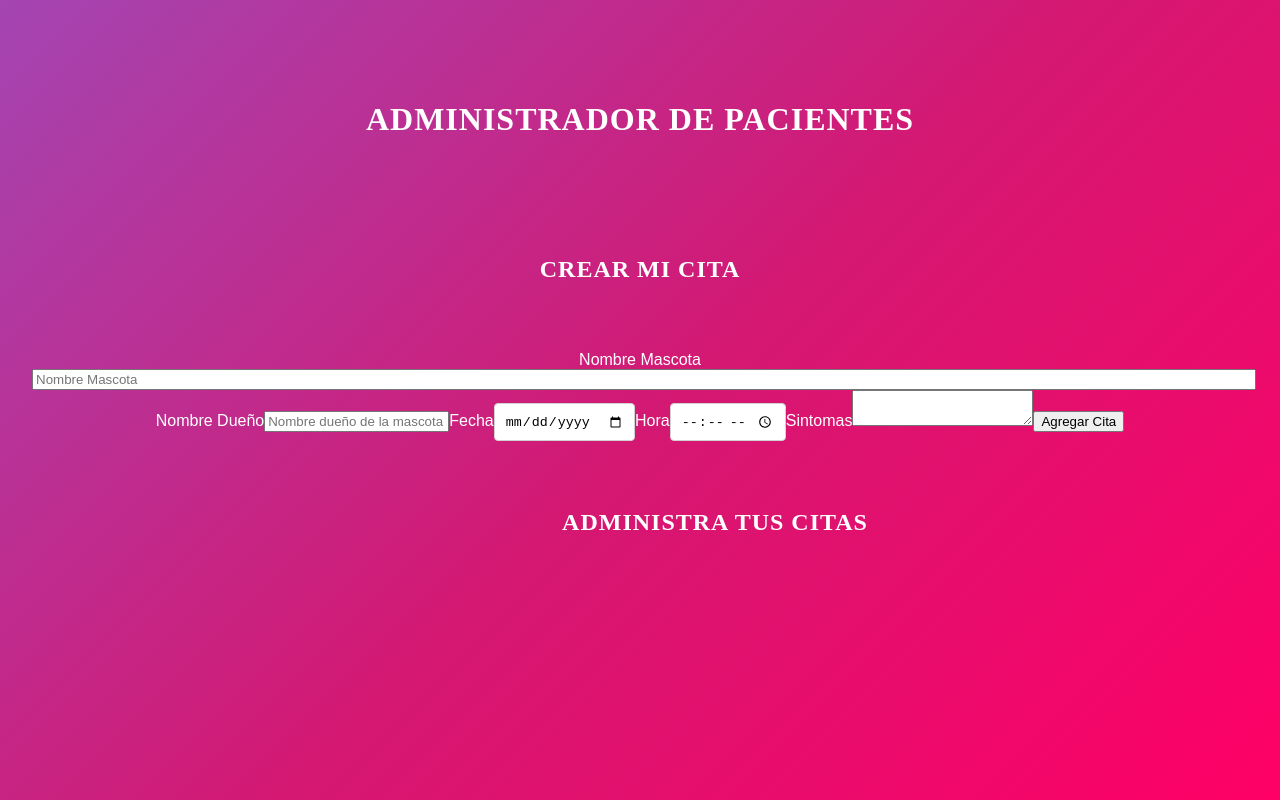
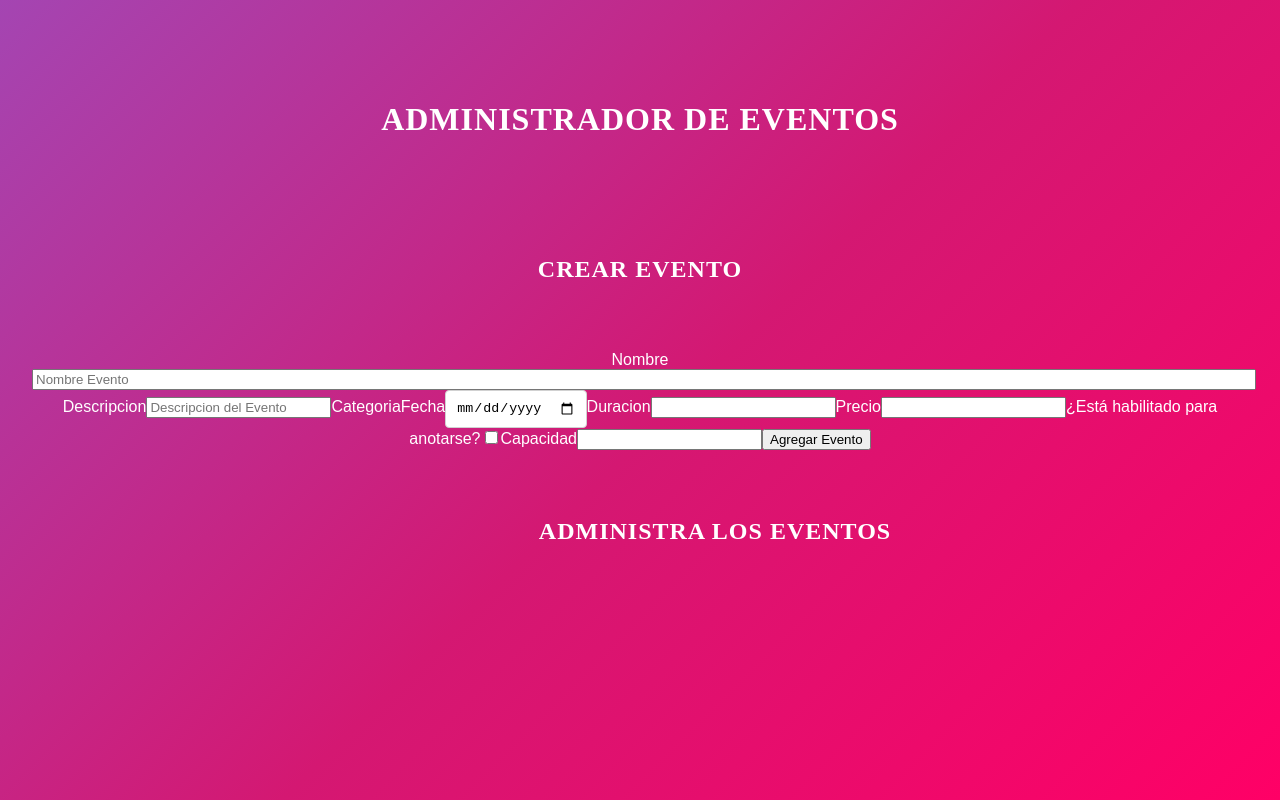
Before and after one commit to LucianaDominguez/TP_Eventos_Front, a React (Vite) app: page / in a window 1280 px wide. Shown: the top 800 px of the page. Built offline with nearby package versions, Linux system fonts and the light colour scheme.

Commit message:
cambio todo a eventos

```diff
--- a/src/App.jsx
+++ b/src/App.jsx
@@ -1,36 +1,36 @@
 import React, { useState, useEffect } from 'react';
 import Formulario from './components/Formulario';
-import ListadoCitas from './components/Citas/ListadoCitas';
+import ListadoEventos from './components/Eventos/ListadoEventos';
 import './App.css';
 
 function App() {
-  const [citas, setCitas] = useState(() => {
+  const [eventos, setEventos] = useState(() => {
     try {
-      const citasGuardadas = localStorage.getItem('citas');
-      const parsed = JSON.parse(citasGuardadas);
+      const eventosGuardados = localStorage.getItem('eventos');
+      const parsed = JSON.parse(eventosGuardados);
       return Array.isArray(parsed) ? parsed : [];
     } catch (error) {
-      console.error("Error al cargar citas desde localStorage:", error);
+      console.error("Error al cargar eventos desde localStorage:", error);
       return [];
     }
   });
 
   useEffect(() => {
-    localStorage.setItem('citas', JSON.stringify(citas));
-  }, [citas]);
+    localStorage.setItem('eventos', JSON.stringify(eventos));
+  }, [eventos]);
 
-  const eliminarCita = (index) => {
-    const nuevasCitas = [...citas];
-    nuevasCitas.splice(index, 1);
-    setCitas(nuevasCitas);
+  const eliminarEventos = (index) => {
+    const nuevosEventos = [...eventos];
+    nuevosEventos.splice(index, 1);
+    setEventos(nuevosEventos);
   };
 
   return (
     <div className="container">
-      <h1>Administrador de Pacientes</h1>
+      <h1>Administrador de Eventos</h1>
       <div className="row">
-        <Formulario setCitas={setCitas} citas={citas} />
-        <ListadoCitas citas={citas} eliminarCita={eliminarCita} />
+        <Formulario setEventos={setEventos} eventos={eventos} />
+        <ListadoEventos eventos={eventos} eliminarEventos={eliminarEventos} />
       </div>
     </div>
   );
--- a/src/components/Button.jsx
+++ b/src/components/Button.jsx
@@ -3,7 +3,7 @@ import React from "react";
 function Button ({onClick}) {
     return(
         <>
-        <button onClick={onClick} className="u-full-width button-primary" >Agregar Cita</button>
+        <button onClick={onClick} className="u-full-width button-primary" >Agregar Evento</button>
         </>
     );
 }
--- a/src/components/Citas/Cita.jsx
+++ /dev/null
@@ -1,19 +0,0 @@
-import React from 'react';
-import './Cita.css';
-
-function Cita({ cita, eliminarCita }) {
-  const { nombreMascota, nombreDueño, fecha, hora, sintomas } = cita;
-
-  return (
-    <div className="cita">
-      <p><strong>Mascota:</strong> {nombreMascota}</p>
-      <p><strong>Dueño:</strong> {nombreDueño}</p>
-      <p><strong>Fecha:</strong> {fecha}</p>
-      <p><strong>Hora:</strong> {hora}</p>
-      <p><strong>Síntomas:</strong> {sintomas}</p>
-      <button onClick={eliminarCita} className="button eliminar">Eliminar ×</button>
-    </div>
-  );
-}
-
-export default Cita;
--- a/src/components/Citas/ListadoCitas.jsx
+++ /dev/null
@@ -1,17 +0,0 @@
-import React from 'react';
-import Cita from './Cita';
-
-function ListadoCitas({ citas, eliminarCita }) {
-  return (
-    <>
-      <div style={{ display: 'flex', flexDirection: 'column' }}>
-        <h2 style={{ textAlign: 'center', marginLeft: '150px' }}>Administra tus citas</h2>
-        {citas.map((cita, index) => (
-          <Cita key={index} cita={cita} eliminarCita={() => eliminarCita(index)} />
-        ))}
-      </div>
-    </>
-  );
-}
-
-export default ListadoCitas;
--- /dev/null
+++ b/src/components/Eventos/Evento.jsx
@@ -0,0 +1,24 @@
+import React from 'react';
+import './Evento.css';
+
+function Evento({ evento, eliminarEventos }) {
+  const { nombre, descripcion, categoria, fechaInicio, duracion, precio, habilitado, capacidad, creador } = evento;
+
+  return (
+    <div className="cita">
+      <p><strong>Nombre:</strong> {nombre}</p>
+      <p><strong>Descripción:</strong> {descripcion}</p>
+      <p><strong>Categoría:</strong> {categoria}</p>
+      <p><strong>Fecha de Inicio:</strong> {fechaInicio}</p>
+      <p><strong>Duración:</strong> {duracion}</p>
+      <p><strong>Precio:</strong> {precio}</p>
+      <p><strong>Capacidad:</strong> {capacidad}</p>
+      <p><strong>Creador:</strong> {creador}</p>
+      <p><strong>Habilitado para anotarse:</strong> {habilitado}</p>
+
+      <button onClick={eliminarEventos} className="button eliminar">Eliminar ×</button>
+    </div>
+  );
+}
+
+export default Evento;
--- /dev/null
+++ b/src/components/Eventos/ListadoEventos.jsx
@@ -0,0 +1,17 @@
+import React from 'react';
+import Evento from './Evento';
+
+function ListadoEventos({ eventos, eliminarEventos }) {
+  return (
+    <>
+      <div style={{ display: 'flex', flexDirection: 'column' }}>
+        <h2 style={{ textAlign: 'center', marginLeft: '150px' }}>Administra los Eventos</h2>
+        {eventos.map((evento, index) => (
+          <Evento key={index} evento={evento} eliminarEventos={() => eliminarEventos(index)} />
+        ))}
+      </div>
+    </>
+  );
+}
+
+export default ListadoEventos;
--- a/src/components/Formulario.jsx
+++ b/src/components/Formulario.jsx
@@ -2,54 +2,70 @@ import React, { useState } from 'react';
 import './Form.css';
 import Button from './Button';
 
-function Formulario({ setCitas, citas }) {
-  const [nombreMascota, setNombre] = useState('');
-  const [nombreDueño, setDueño] = useState('');
-  const [fecha, setFecha] = useState('');
-  const [hora, setHora] = useState('');
-  const [sintomas, setSintomas] = useState('');
 
-  const agregarCita = (event) => {
+function Formulario({ setEventos, eventos }) {
+  const [nombre, setNombre] = useState('');
+  const [descripcion, setDescripcion] = useState('');
+  const [categoria, setCategoria] = useState('');
+  const [fechaInicio, setFecha] = useState('');
+  const [duracion, setDuracion] = useState('');
+  const [precio, setPrecio] = useState('');
+  const [habilitado, setHabilitado] = useState('');
+  const [capacidad, setCapacidad] = useState('');
+  const [creador, setCreador] = useState('');
+
+
+
+  const agregarEvento = (event) => {
     event.preventDefault();
 
-    const nuevaCita = {
-      nombreMascota,
-      nombreDueño,
-      fecha,
-      hora,
-      sintomas,
+    const nuevoEvento = {
+        nombre, descripcion, categoria, fechaInicio, duracion, precio, habilitado, capacidad, creador
     };
 
-    const nuevasCitas = [...citas, nuevaCita];
-    setCitas(nuevasCitas);
+    const nuevosEventos = [...eventos, nuevoEvento];
+    setEventos(nuevosEventos);
 
     setNombre('');
-    setDueño('');
+    setDescripcion('');
+    setCategoria('');
     setFecha('');
-    setHora('');
-    setSintomas('');
+    setDuracion('');
+    setPrecio('');
+    setHabilitado('');
+    setCapacidad('');
+    setCreador('');
   };
 
   return (
     <div className="one-half column">
-      <h2>Crear mi Cita</h2>
+      <h2>Crear Evento</h2>
       <form>
-        <label>Nombre Mascota</label>
-        <input type="text" value={nombreMascota} className="mascot" placeholder="Nombre Mascota" id="nombre" onChange={ev => setNombre(ev.target.value)} />
+        <label>Nombre</label>
+        <input type="text" value={nombre} className="mascot" placeholder="Nombre Evento" id="nombre" onChange={ev => setNombre(ev.target.value)} />
 
-        <label>Nombre Dueño</label>
-        <input type="text" value={nombreDueño} className="u-full-width" placeholder="Nombre dueño de la mascota" id="dueño" onChange={ev => setDueño(ev.target.value)} />
+        <label>Descripcion</label>
+        <input type="text" value={descripcion} className="u-full-width" placeholder="Descripcion del Evento" id="descripcion" onChange={ev => setDescripcion(ev.target.value)} />
+
+        <label>Categoria</label>
+        {/* onChange={ev => setDescripcion(ev.target.value)} /> CAMBIAR A MENU OPCIONES */}
 
         <label>Fecha</label>
-        <input type="date" value={fecha} className="u-full-width" id="date" onChange={ev => setFecha(ev.target.value)} />
+        <input type="date" value={fechaInicio} className="u-full-width" id="date" onChange={ev => setFecha(ev.target.value)} />
 
-        <label>Hora</label>
-        <input type="time" value={hora} className="u-full-width" id="time" onChange={ev => setHora(ev.target.value)} />
+        <label>Duracion</label>
+        <input type="number" value={duracion} className="u-full-width" id="time" onChange={ev => setDuracion(ev.target.value)} />
 
-        <label>Sintomas</label>
-        <textarea value={sintomas} className="u-full-width" id="sintomas" onChange={ev => setSintomas(ev.target.value)}></textarea>
+        <label>Precio</label>
+        <input type="number" value={precio} className="u-full-width" id="precio" onChange={ev => setPrecio(ev.target.value)} />
 
-        <Button onClick={agregarCita} />
+        <label>¿Está habilitado para anotarse?</label>
+        <input type="checkbox" checked={habilitado} onChange={ev => setHabilitado(ev.target.checked)} />
+
+        <label>Capacidad</label>
+        <input type="number" value={capacidad} className="u-full-width" id="capacidad" onChange={ev => setCapacidad(ev.target.value)} />
+
+        <Button onClick={agregarEvento} />
       </form>
     </div>
   );
```
Also changed, not shown: src/components/Eventos/Evento.css (renamed from src/components/Citas/Cita.css).
